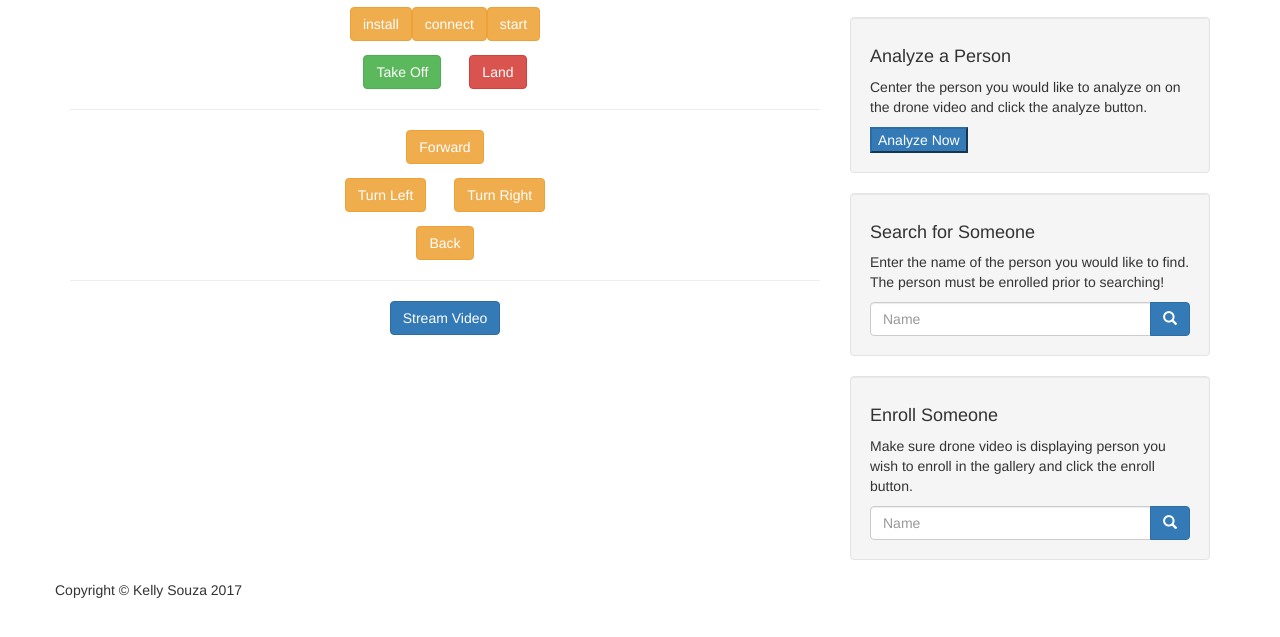
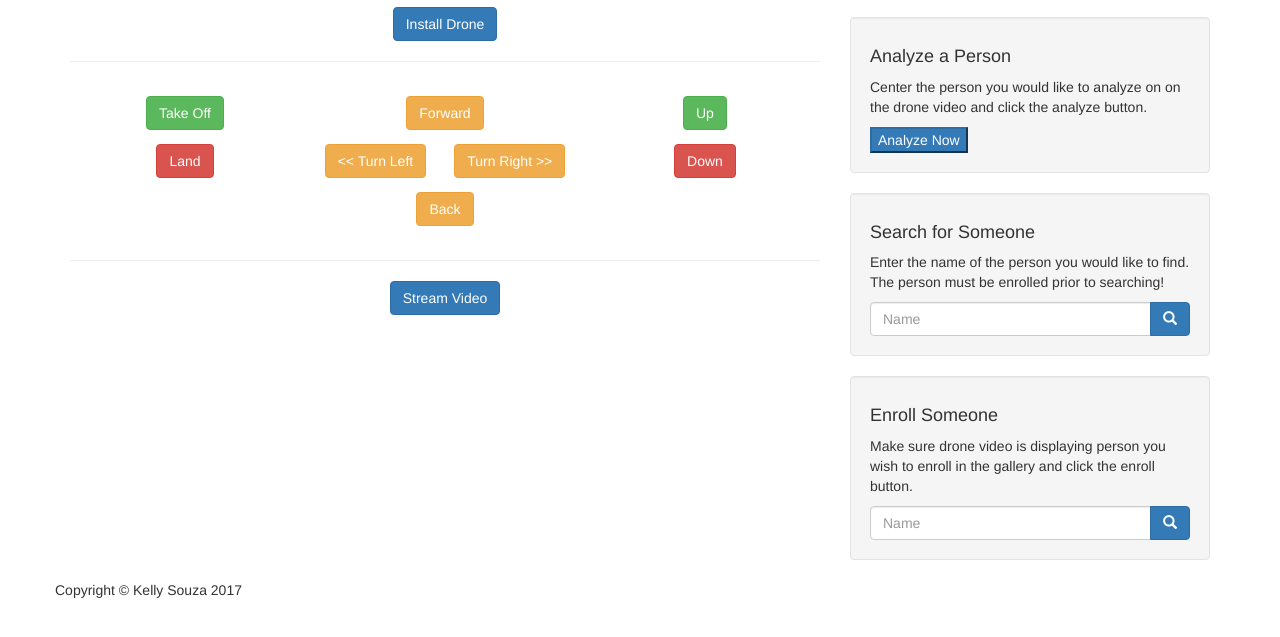
Before and after one commit to kellysouza/capstone_drone, a website: page index.html in a window 1280 px wide. Shown: the part 173-810 px from the top of the page. Drawn offline with nearby package versions, Linux system fonts and the light colour scheme; no server answers.

Commit message:
install, connect. start wiith one button. Adds up and down controls.

```diff
--- a/css/blog-home.css
+++ b/css/blog-home.css
@@ -21,10 +21,20 @@ footer {
   margin: 1em;
 }
 
+
+
+
 #left {
   margin-right: 1em;
 }
 #right {
+  margin-left: 1em;
+}
+/*
+#takeoff {
+  margin-right: 1em;
+}
+#land {
   margin-left: 1em;
 }
 
@@ -33,4 +43,4 @@ footer {
 }
 #down {
   margin-left: 1em;
-}
+}*/
--- a/index.html
+++ b/index.html
@@ -36,13 +36,14 @@
 function installDrone(){
   socket.emit('installDrone');
   document.getElementById('results').innerHTML = "Installing Drone!";
+  document.getElementById('install-div').innerHTML = "Installing may take a few minutes.";
   console.log("Installing");
 };
-  function connectDrone(){
-    socket.emit('connectDrone');
-          document.getElementById('results').innerHTML = "Connecting Drone!";
-          console.log("connecting");
-      };
+// function startDrone(){
+//   socket.emit('startDrone');
+//         document.getElementById('results').innerHTML = "starting Drone!";
+//         console.log("starting");
+//     };
 function takeOff(){
   socket.emit('takeOff');
   document.getElementById('results').innerHTML = "Your drone is taking off!";
@@ -73,6 +74,26 @@
   document.getElementById('results').innerHTML = "Your drone is moving back!";
   console.log("back");
 };
+function up(){
+  socket.emit('altUp');
+  document.getElementById('results').innerHTML = "Your drone is going up!";
+  console.log("up");
+};
+function down(){
+  socket.emit('altDown');
+  document.getElementById('results').innerHTML = "Your drone is going down!";
+  console.log("down");
+};
+// function start(){
+//   // console.log("in html ping line 77");
+//     setTimeout(function () {
+//       socket.emit('startDrone');
+//       console.log("starting");
+//   }, 10000);
+// socket.emit('pingInternet');
+//       document.getElementById('results').innerHTML = "Ping html!";
+//       console.log("ping");
+// };
 // function calibrate(){
 //   socket.emit('calibrate');
 //         document.getElementById('results').innerHTML = "Your drone is calibrating !";
@@ -162,12 +183,27 @@
   console.log("__________________________________________________");
   document.getElementById('results').innerHTML = error.body;
 });
-    function startDrone(){
-      document.getElementById('analysis').innerHTML = ""
-      console.log("starting");
+
+socket.on('triggerConnect', function(){
+  socket.emit('connectDrone');
+  document.getElementById('install-div').innerHTML = "Connecting your drone. Please be patient....";
+
+  // document.getElementById('results').innerHTML = "Connecting Drone!";
+  console.log("connecting html");
+
+});
+socket.on('triggerStart', function(){
   socket.emit('startDrone');
-            document.getElementById('results').innerHTML = "Your drone is starting up!";
-      };
+  document.getElementById('install-div').innerHTML = "Starting Drone...Almost there!!";
+  document.getElementById('results').innerHTML = "Starting Drone!";
+  console.log("start html");
+});
+socket.on('clearDiv', function () {
+  document.getElementById('install-div').innerHTML = "Drone Ready!!";
+  setTimeout( function (){
+    document.getElementById('install-div').innerHTML = "";
+  }, 3000)
+});
 
 
 
@@ -229,23 +265,68 @@
   </p> -->
   <!-- <p><span class="glyphicon glyphicon-time"></span> Posted on August 28, 2013 at 10:00 PM</p> -->
   <!-- <hr> -->
+  <div class="flight" id="install">
+    <button id="install" type="button" name="button" class="btn btn-primary"onclick="installDrone()">Install Drone</button>
+  </div>
+
+  <hr>
+
+  <div class="row">
+    <div class="col-sm-4">
+      <div class="flight">
+        <!-- <button id="calibrate" type="button" class="btn btn-success" name="button" onclick="calibrate()">Calibrate</button> -->
+        <button id="takeOff" type="button" class="btn btn-success" name="button" onclick="takeOff()">Take Off</button>
+    </div>
+    <div class="flight">
+        <button id="land" type="button" class="btn btn-danger" name="button" onclick="land()">Land</button>
+      </div>
+    </div>
+    <div class="col-sm-4">
+
+      <div class="flight ">
+        <button id="forward" type="button" class="btn btn-warning" name="button" onclick="forward()">Forward</button>
+      </div>
 
       <div class="flight">
-                  <button id="install" type="button" name="button" class="btn btn-warning"onclick="installDrone()">install</button>
-                  <button id="connect" type="button" name="button" class="btn btn-warning"onclick="connectDrone()">connect</button>
-                  <button id="start" type="button" name="button" class="btn btn-warning"onclick="startDrone()">start</button>
+        <button id="left" type="button" name="button" class="btn btn-warning"onclick="turnLeft()"> << Turn Left</button>
+        <button id="right" type="button" name="button" class="btn btn-warning"onclick="turnRight()">Turn Right >> </button>
+      </div>
+
+      <div class="flight">
+        <button id="back" type="button" class="btn btn-warning" name="button" onclick="back()">Back</button>
       </div>
 
 
+    </div>
+    <div class="col-sm-4">
+      <!-- <div class="flight"> -->
+      <div class="flight">
+        <button id="up" type="button" class="btn btn-success" name="button" onclick="up()">  Up  </button>
+      </div>
+      <div class="flight">
+        <button id="down" type="button" class="btn btn-danger" name="button" onclick="down()">Down</button>
+      </div>
+    </div>
+  </div>
 
-                <div class="flight">
+  <!-- <div id="install-div" class="flight">
+    <button id="install" type="button" name="button" class="btn btn-warning"onclick="installDrone()">Install Drone</button>
+  </div>
+  <hr> -->
+
+
+
+  <!-- <div class="flight">
     <!-- <button id="calibrate" type="button" class="btn btn-success" name="button" onclick="calibrate()">Calibrate</button> -->
+    <!-- <button id="takeOff" type="button" class="btn btn-success" name="button" onclick="takeOff()">Take Off</button>
+    <button id="land" type="button" class="btn btn-danger" name="button" onclick="land()">Land</button> -->
+  <!-- </div> -->
+  <!-- <hr> -->
 
-                  <button id="up" type="button" class="btn btn-success" name="button" onclick="takeOff()">Take Off</button>
-                  <button id="down" type="button" class="btn btn-danger" name="button" onclick="land()">Land</button>
-                </div>
-                <hr>
-                <div class="flight">
+
+    <div>
+
+      <!-- <div class="flight ">
         <button id="forward" type="button" class="btn btn-warning" name="button" onclick="forward()">Forward</button>
       </div>
 
@@ -257,12 +338,16 @@
       <div class="flight">
         <button id="back" type="button" class="btn btn-warning" name="button" onclick="back()">Back</button>
       </div>
+      <hr>
+      <div class="flight">
+        <button id="up" type="button" class="btn btn-warning" name="button" onclick="up()">  Up  </button>
+        <button id="down" type="button" class="btn btn-warning" name="button" onclick="down()">Down</button>
+      </div> -->
+  </div>
+
 
   <hr>
   <div class="flight">
-
-
-
     <button type="button" class="btn btn-primary" name="button" onclick="streamVideo()">Stream Video</button>
   </div>
 
```
Also changed, not shown: app.js (+51 -6 lines), favicon.ico (deleted). Lines whose indentation alone changed are shown as unchanged.
